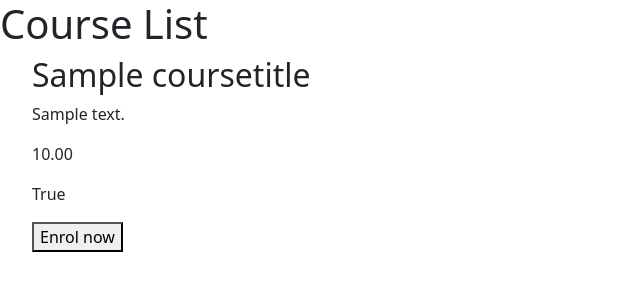
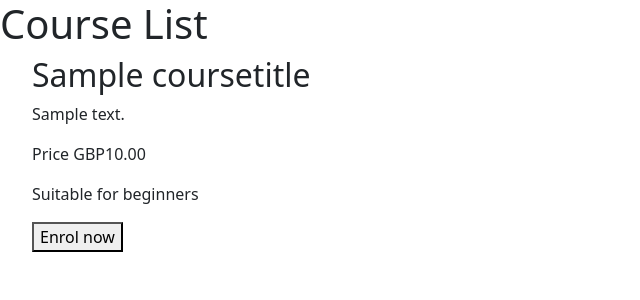
Before and after one commit to Tori-coder/django_project_4, a Django app: page /course_list/ in a window 1280 px wide. Shown: the top 300 px of the page, without its empty margins (0-640 px from the left). Run offline with Django 4.2, Linux system fonts and the light colour scheme; tables that the repository leaves empty hold one stand-in row (values such as "Sample post").

Commit message:
add if statement to course_list.html

```diff
--- a/main/templates/main/course_list.html
+++ b/main/templates/main/course_list.html
@@ -8,8 +8,10 @@
            <h2>{{course.title}}</h2>
            <div>
             <p>{{course.details}}</p>
-            <p>{{course.price}}</p>
-            <p>{{course.beginners}}</p>
+            <p>Price GBP{{course.price}}</p>
+            {% if course.beginners == True %}
+                <p>Suitable for beginners</p>
+            {% endif %}
             <button>Enrol now</button>
            </div>
         {% endfor %}
```
